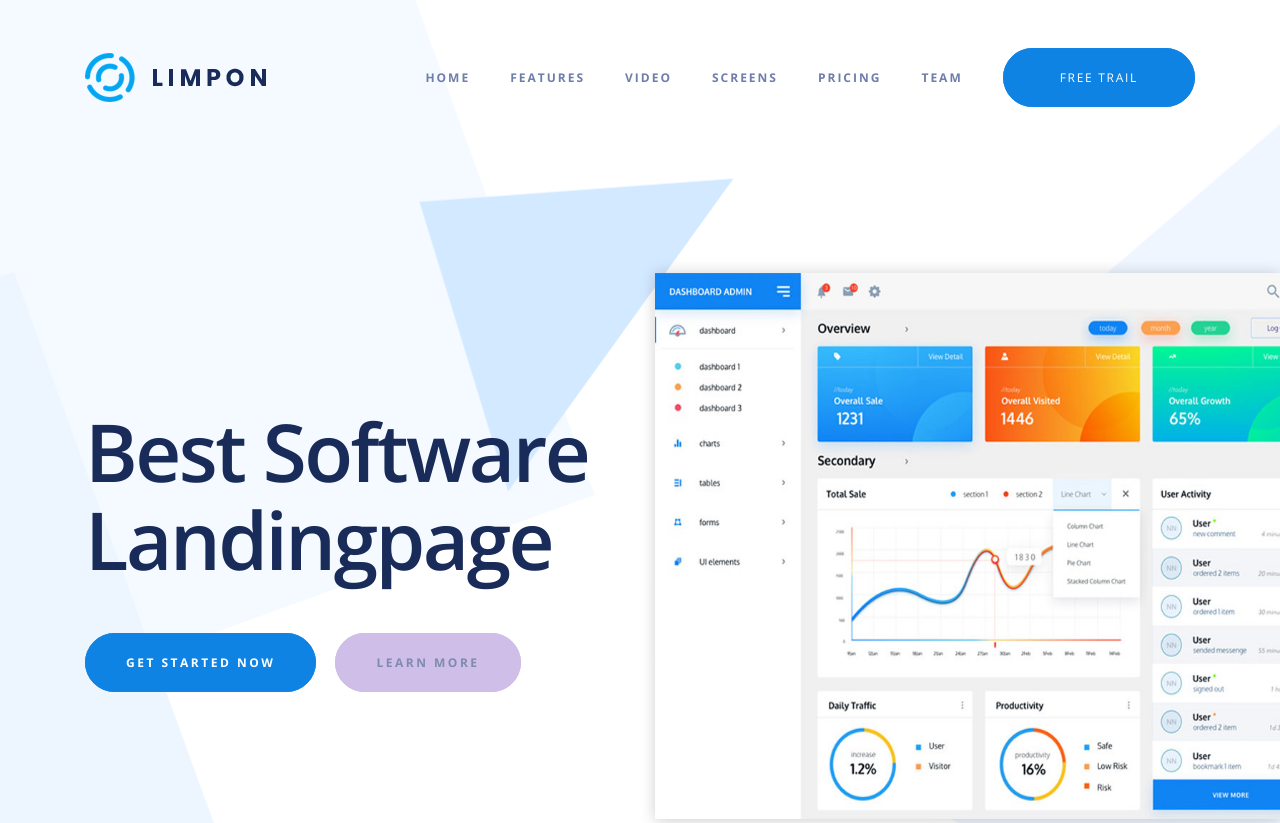
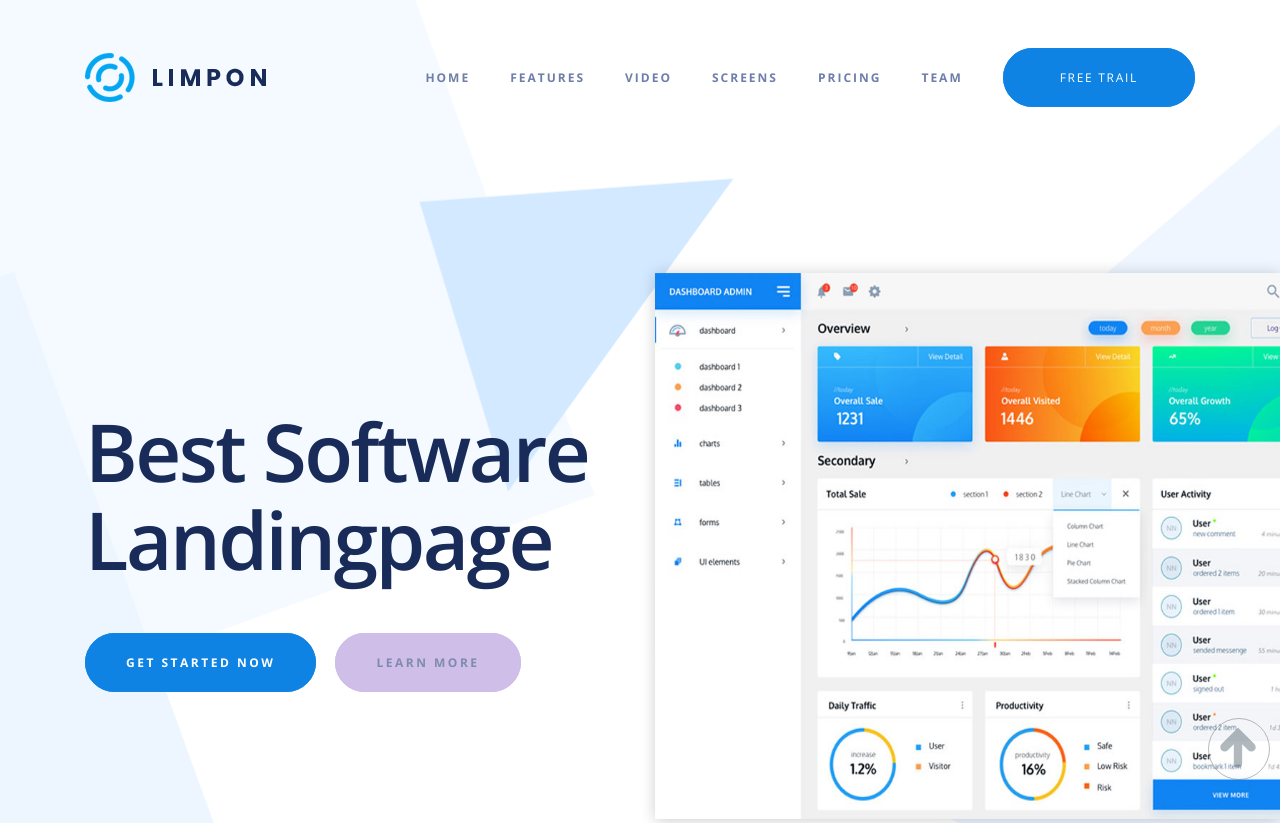
Before and after one commit to ViktoriiaSliu/viktorisite.github.io, a plain HTML site: page index.html in a window 1280 px wide. Shown: the top 823 px of the page. Drawn offline with nearby package versions, Linux system fonts and the light colour scheme.

Commit message:
Add files via upload

```diff
--- a/css/style.css
+++ b/css/style.css
@@ -49,6 +49,26 @@ h1 {
     text-transform: uppercase;
     color: #1085e4;
 }
+.btn-fix {
+    display: block;
+    border: 1px solid rgba(118, 114, 114, 0.49);
+    background-position: 0 0;
+    border-radius: 100%;
+    width: 60px;
+    height: 60px;
+    position: fixed;
+    right: 10px;
+    bottom: 20px;
+    z-index: 99999;
+}
+.btn-fix svg {
+    width: 40px;
+    height: auto;
+    position: fixed;
+    right: 22px;
+    bottom: 32px;
+}
+
 .page-stat .title-h2, .page-screen .title-h2 {
     text-align: center;
     margin: 0 auto;
```
